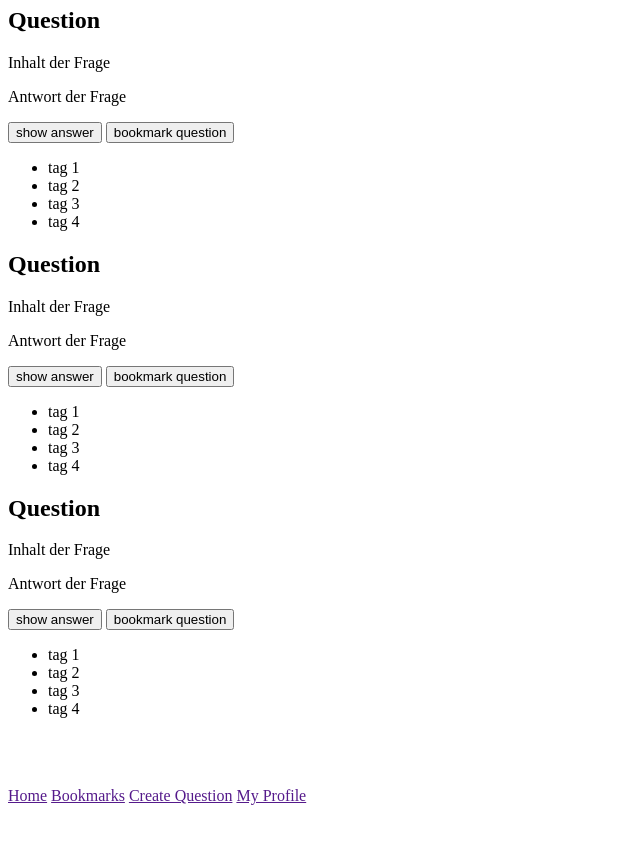
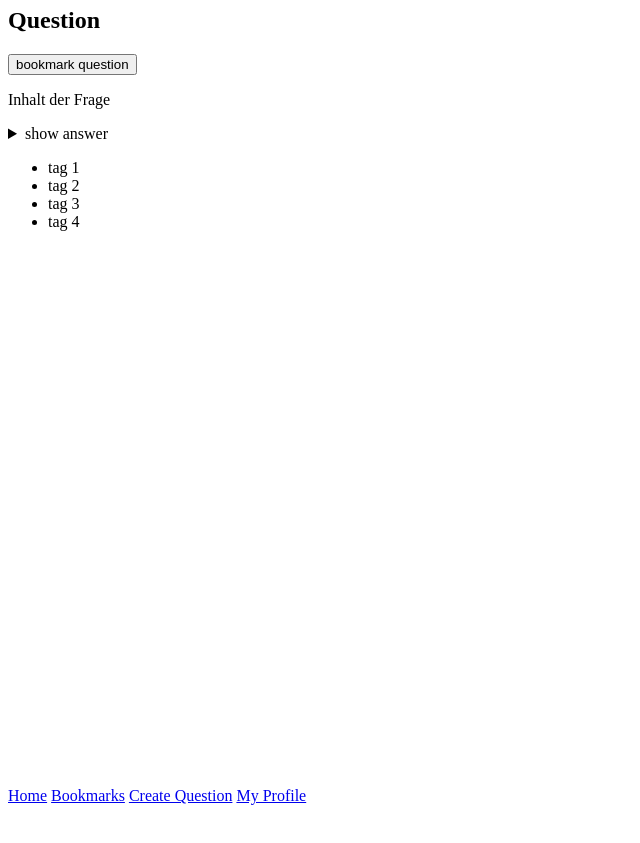
Before and after one commit to badabam/github-actions-hh-web-22-1, a website: page index.html in a window 1280 px wide. Shown: the part 69-912 px from the top of the page, without its empty margins (0-640 px from the left). Drawn offline with Linux system fonts and the light colour scheme.

Commit message:
Update html

```diff
--- a/index.html
+++ b/index.html
@@ -9,40 +9,16 @@
 </head>
 <body>
 <div class="app-grid">
-<header><h1>Quiz App</h1></header>
+<h1>Quiz App</h1>
 <main class="app-grid__scrollarea h-100vh">
   <article>
     <h2>Question</h2>
+    <button>bookmark question</button>
     <p>Inhalt der Frage</p>
-    <p>Antwort der Frage</p>
-    <button>show answer</button>
-    <button>bookmark question</button>
-    <ul>
-      <li>tag 1</li>
-      <li>tag 2</li>
-      <li>tag 3</li>
-      <li>tag 4</li>
-    </ul>
-  </article>
-  <article>
-    <h2>Question</h2>
-    <p>Inhalt der Frage</p>
-    <p>Antwort der Frage</p>
-    <button>show answer</button>
-    <button>bookmark question</button>
-    <ul>
-      <li>tag 1</li>
-      <li>tag 2</li>
-      <li>tag 3</li>
-      <li>tag 4</li>
-    </ul>
-  </article>
-  <article>
-    <h2>Question</h2>
-    <p>Inhalt der Frage</p>
-    <p>Antwort der Frage</p>
-    <button>show answer</button>
-    <button>bookmark question</button>
+    <details>
+      <summary>show answer</summary>
+      <p>answer</p>
+    </details>
     <ul>
       <li>tag 1</li>
       <li>tag 2</li>
@@ -51,13 +27,11 @@
     </ul>
   </article>
 </main>
-
-
 <nav>
-  <a href="">Home</a>
-  <a href="">Bookmarks</a>
-  <a href="">Create Question</a>
-  <a href="">My Profile</a>
+  <a href="./index.html">Home</a>
+  <a href="./bookmarks.html">Bookmarks</a>
+  <a href="./create.html">Create Question</a>
+  <a href="./profile.html">My Profile</a>
 </nav>
 </div>
 </body>
```
Also changed, not shown: bookmarks.html (+10 -35 lines), create.html (+5 -5 lines), profile.html (+5 -5 lines).
